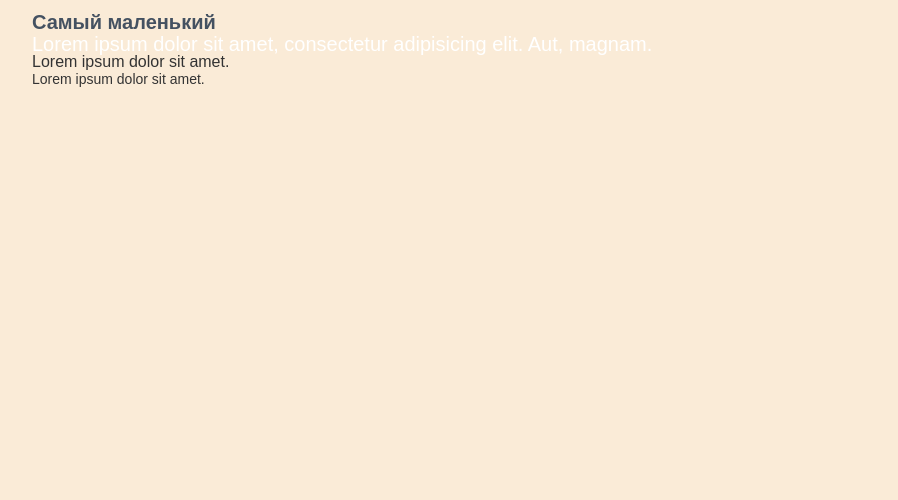
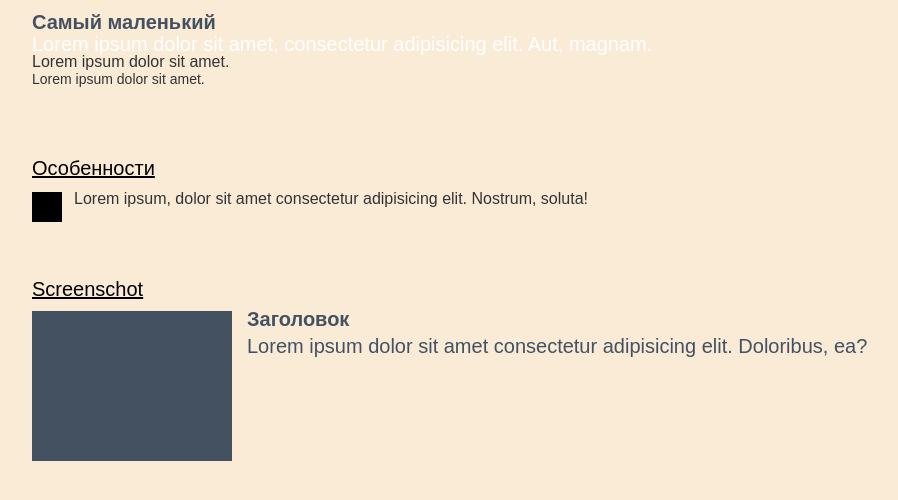
Before and after one commit to xkochevnikx/layout-project, a website built with Parcel: page src/uikit.html in a window 1280 px wide. Shown: the part 204-704 px from the top of the page, without its empty margins (18-916 px from the left). Built offline with nearby package versions, Linux system fonts and the light colour scheme.

Commit message:
add uikit comp _screenschot

```diff
--- /dev/null
+++ b/src/assets/styles/components/_feature.scss
@@ -0,0 +1,19 @@
+.feature {
+    padding-left: 4.2rem;
+    width: 100%;
+    position: relative;
+
+    &__text {
+        @include p1();
+    }
+
+    &::before {
+        content: '';
+        background-color: black;
+        position: absolute;
+        top: 0.2rem;
+        left: 0;
+        width: 3rem;
+        height: 3rem;
+    }
+}
--- /dev/null
+++ b/src/assets/styles/components/_screenschot.scss
@@ -0,0 +1,37 @@
+.screenschot {
+    display: flex;
+    flex-direction: column;
+
+    @media ($tablet) {
+        flex-direction: row;
+    }
+
+    &__image {
+        width: 100%;
+        height: 15rem;
+        background-color: $primaryColor;
+        object-fit: cover;
+        object-position: center;
+        margin-bottom: 1.5rem;
+
+        @media ($tablet) {
+            flex-shrink: 0;
+            width: 20rem;
+            margin-bottom: 0;
+            margin-right: 1.5rem;
+        }
+    }
+
+    &__text {
+        margin-top: -0.2rem;
+    }
+
+    &__title {
+        @include h3();
+        margin-bottom: 0.2rem;
+    }
+
+    &__desc {
+        @include p1();
+    }
+}
--- a/src/assets/styles/components/index.scss
+++ b/src/assets/styles/components/index.scss
@@ -0,0 +1,2 @@
+@import './feature';
+@import './screenschot';
--- a/src/uikit.html
+++ b/src/uikit.html
@@ -18,6 +18,28 @@
             </p>
             <p class="p1">Lorem ipsum dolor sit amet.</p>
             <p class="p2">Lorem ipsum dolor sit amet.</p>
+            <div class="divider"></div>
+            <div class="ui__title">Особенности</div>
+            <div class="feature">
+                <p class="feature__text">
+                    Lorem ipsum, dolor sit amet consectetur adipisicing elit.
+                    Nostrum, soluta!
+                </p>
+            </div>
+            <div class="divider"></div>
+            <div class="ui__title">Screenschot</div>
+            <div class="screenschot">
+                <div class="screenschot__image"></div>
+                <div class="screenschot__text">
+                    <div class="screenschot__text">
+                        <h3 class="screenschot__title">Заголовок</h3>
+                        <p class="screenschot__title">
+                            Lorem ipsum dolor sit amet consectetur adipisicing
+                            elit. Doloribus, ea?
+                        </p>
+                    </div>
+                </div>
+            </div>
         </div>
     </body>
 </html>
```
Also changed, not shown: src/assets/images/socialico-webfont.png (added), 3 other files.
